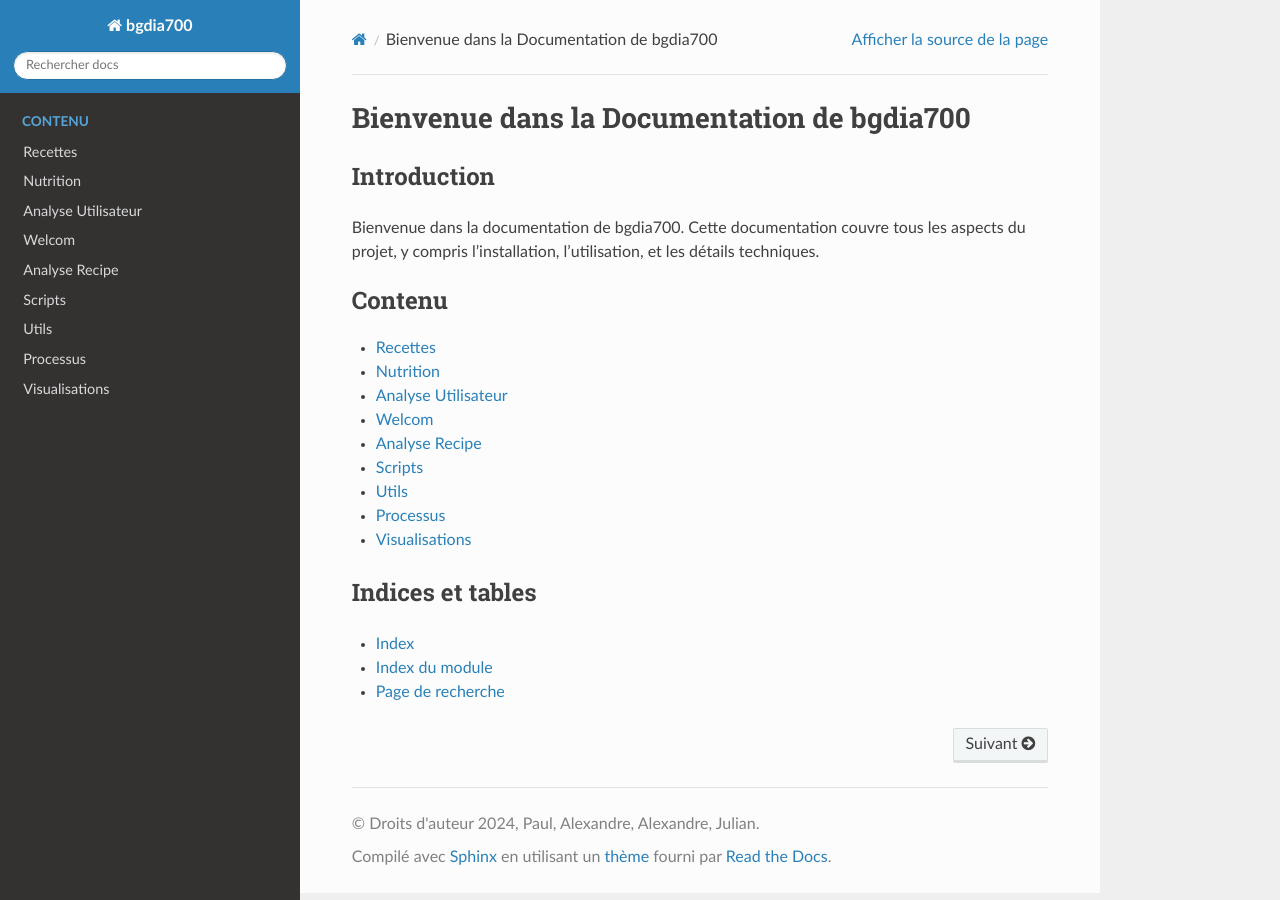
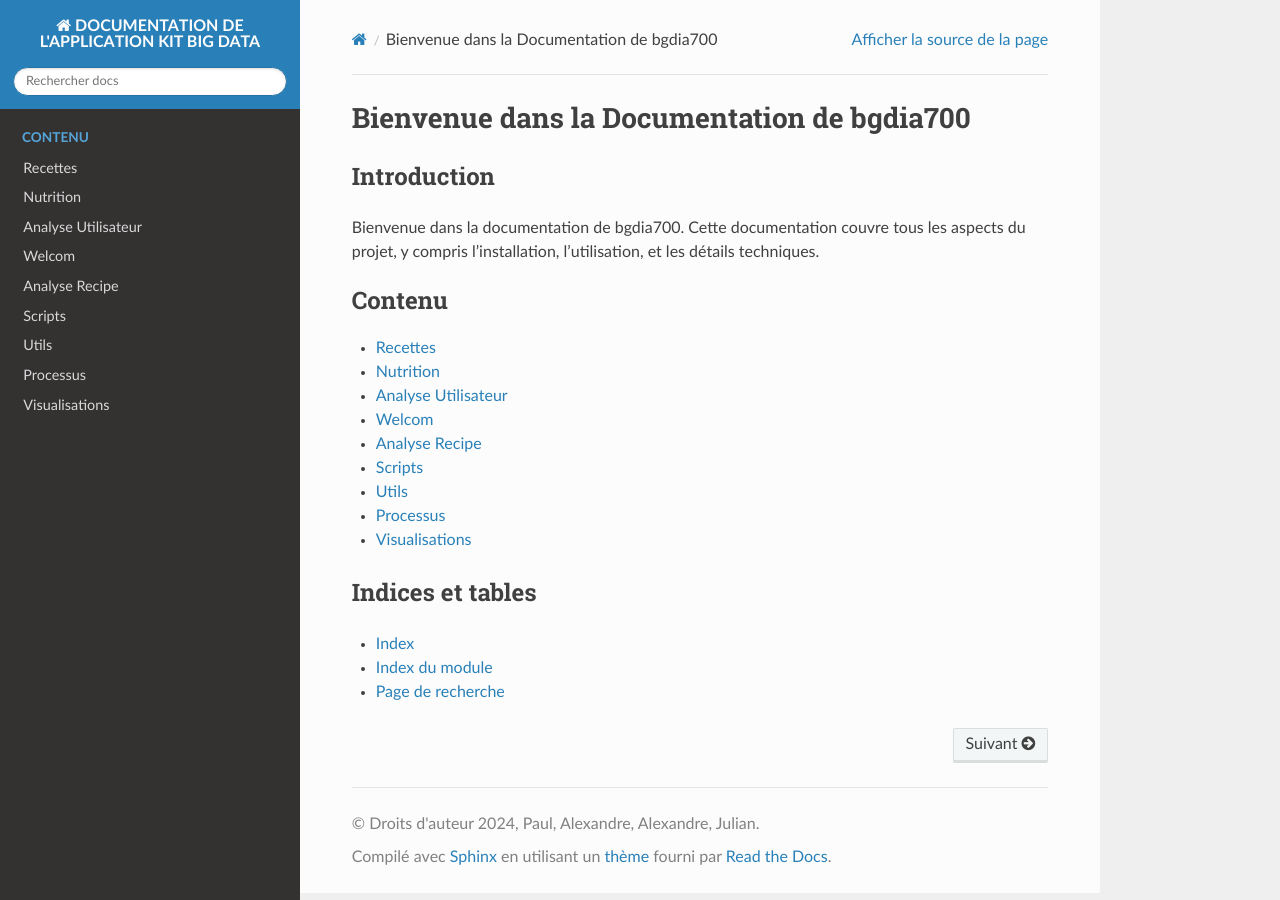
Before and after one commit to mbathe/projet_kit_big_data, a Sphinx documentation site: the page built from docs/source/index.rst, in a window 1280 px wide. Built offline with Sphinx 7.4.7 and the Read the Docs theme 3.1.0, drawn with Linux system fonts in a browser that asks for light colours.

Commit message:
modification des auteurs

```diff
--- a/docs/source/conf.py
+++ b/docs/source/conf.py
@@ -19,9 +19,9 @@
 # sys.path.insert(0, os.path.abspath('../'))  # ou './' selon la structure de votre projet
 
 
-project = 'bgdia700'
+project = "DOCUMENTATION DE L'APPLICATION KIT BIG DATA"
 copyright = '2024, Paul, Alexandre, Alexandre, Julian'
-author = 'Paul, Alexandre, Alexandre, Julian'
+author = 'Mbathe Mekontchou Paul, Alexandre Desgrées du Loû, Alexandre Movsessian, Julian Sliva'
 release = '1.0'
 
 extensions = [
```
